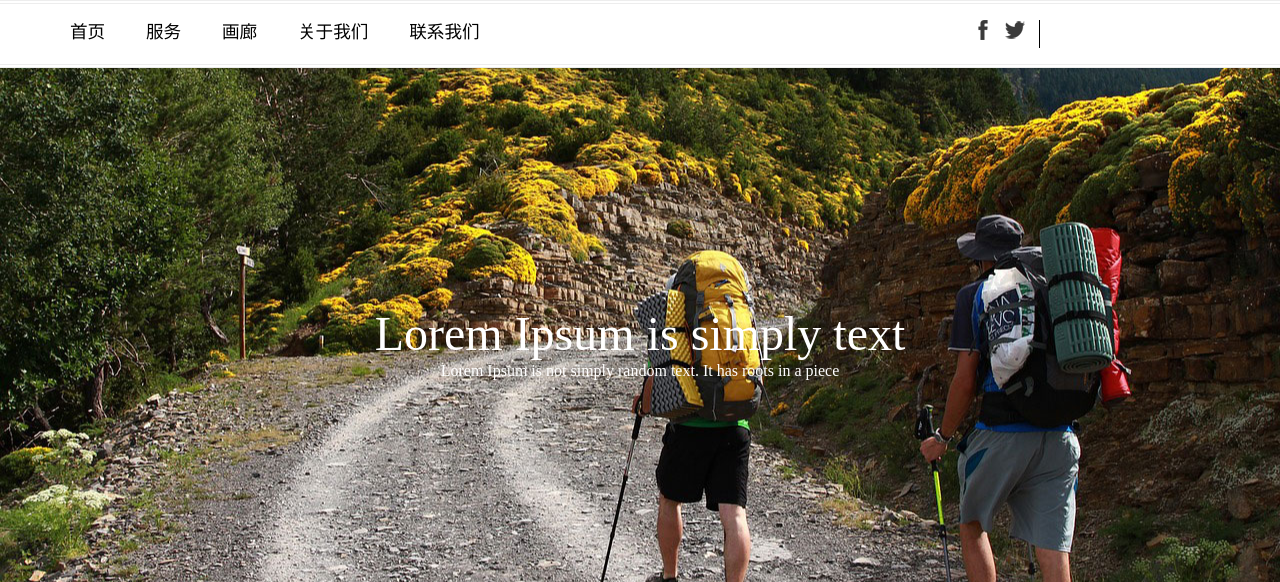
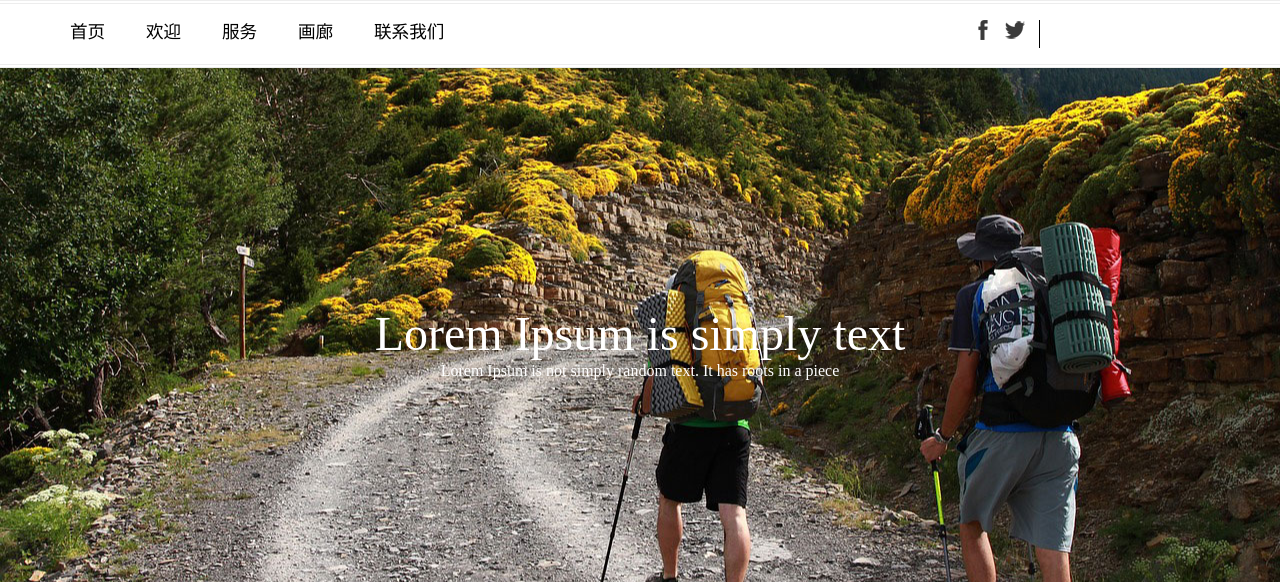
Before and after one commit to mousseqin/ci_project, a CodeIgniter app: page /database/ in a window 1280 px wide. Shown: the part 119-701 px from the top of the page. Run offline with CodeIgniter, Linux system fonts and the light colour scheme; some libraries are stand-ins or nearby versions; some web fonts are replaced.

Commit message:
bug fixed

```diff
--- a/application/views/fitness/index.php
+++ b/application/views/fitness/index.php
@@ -25,9 +25,9 @@
                 <span class="menu"> <img src="/public/images/icon.png" alt=""/></span>
                 <ul class="res">
                     <li><a href="index.php/fitness" class="active">首页</a></li>
+                    <li><a class="scroll" href="#about">欢迎</a></li>
                     <li><a class="scroll" href="#services">服务</a></li>
                     <li><a class="scroll" href="#gallery">画廊</a></li>
-                    <li><a class="scroll" href="#about">关于我们</a></li>
                     <li><a class="scroll" href="#contact">联系我们</a></li>
                 </ul>
                 <!--script-->
```
